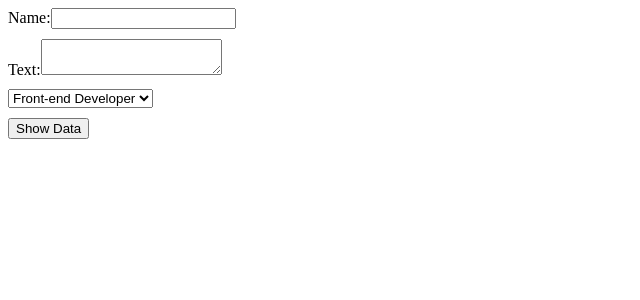
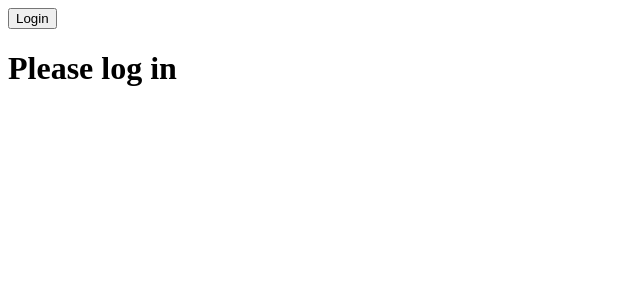
Before and after one commit to MrBlackTongue/react-typescript, a React (Create React App) app: page / in a window 1280 px wide. Shown: the top 300 px of the page, without its empty margins (0-640 px from the left). Built offline with nearby package versions, Linux system fonts and the light colour scheme.

Commit message:
Шестой урок. Типизация контекста и портала

```diff
--- a/src/App.tsx
+++ b/src/App.tsx
@@ -1,136 +1,107 @@
 import React, {Component} from 'react';
+import ReactDOM from "react-dom";
 
-type Position = {
-    id: string,
-    value: string,
-    title: string,
+// type PortalProps = {
+//     children: React.ReactNode
+// }
+//
+// class Portal extends Component <PortalProps> {
+//
+//     private el: HTMLDivElement = document.createElement('div')
+//
+//     public componentDidMount(): void {
+//         document.body.appendChild(this.el)
+//     }
+//
+//     public componentWillUnmount(): void {
+//         document.body.removeChild(this.el)
+//     }
+//
+//     public render(): React.ReactElement<PortalProps> {
+//         return ReactDOM.createPortal(this.props.children, this.el)
+//     }
+// }
+//
+// class MyComponent extends Component<{}, { count: number }> {
+//     state = {
+//         count: 0,
+//     }
+//     handleClick = () => {
+//         this.setState(({ count }) => ({
+//             count: ++count,
+//         }));
+//     }
+//     render() {
+//         return (
+//             <div onClick={this.handleClick}>
+//                 <h1>Clicks: {this.state.count}</h1>
+//                 <Portal>
+//                     <h2>TEST PORTAL</h2>
+//                     <button>Click</button>
+//                 </Portal>
+//             </div>
+//         );
+//     }
+// }
+
+interface IContext {
+    isAuth: Boolean,
+    toggleAuth: () => void
 }
 
-type FormState = {
-    inputText: string,
-    textareaText: string,
-    selectText: string,
-    showData: {
-        name: string,
-        text: string,
-        position: string,
-    }
+const  AuthContext = React.createContext<IContext>({
+    isAuth: false,
+    toggleAuth: () => {},
+})
 
-}
+class Login extends Component {
+    static contextType = AuthContext
+    context!: React.ContextType<typeof AuthContext>
 
-const POSITIONS: Array<Position> = [
-    {
-        id: 'fb',
-        value: 'Front-end Developer',
-        title: 'Front-end Developer',
-    },
-    {
-        id: 'bd',
-        value: 'Back-end Developer',
-        title: 'Back-end Developer',
-    },
-]
+    render() {
+        const {toggleAuth, isAuth} = this.context
 
-const DEFAULT_SELECT_VALUE: string = POSITIONS[0].value;
-const styles: React.CSSProperties = {display: 'block', marginBottom: '10px'};
-
-class Form extends Component<{}, FormState> {
-    state = {
-        inputText: '',
-        textareaText: '',
-        selectText: DEFAULT_SELECT_VALUE,
-        showData: {
-            name: '',
-            text: '',
-            position: '',
+        return (
+            <button onClick={toggleAuth}>
+                {!isAuth ? 'Login' : 'Logout'}
+            </button>
+        )
     }
 }
 
-    private rootRef = React.createRef<HTMLSelectElement>()
+const Profile: React.FC = (): React.ReactElement => (
+    <AuthContext.Consumer>
+        {({ isAuth }: IContext) => (
+            <h1>{!isAuth ? 'Please log in' : 'You are logged in'}</h1>
+            )}
+    </AuthContext.Consumer>
+)
 
-    handleInputChange = (e: React.ChangeEvent<HTMLInputElement>): void => {
-        const {target: {value: inputText}} = e;
-        this.setState({inputText});
-    };
+class Context extends Component<{}, { isAuth: Boolean}> {
+     readonly state = {
+        isAuth: false,
+    }
 
-    handleTextareaChange = (e: React.ChangeEvent<HTMLTextAreaElement>): void => {
-        const {target: {value: textareaText}} = e;
-        this.setState({textareaText});
-    };
+    toggleAuth = () => {
+        this.setState(({ isAuth }) => ({
+            isAuth: !isAuth
+        }))
+    }
 
-    handleSelectChange = (e: React.ChangeEvent<HTMLSelectElement>): void => {
-        const {target: {value: selectText}} = e;
-        this.setState({selectText});
-    };
+    render() {
+        const {isAuth} = this.state
+        const context: IContext = {isAuth, toggleAuth: this.toggleAuth}
 
-    handleShow = (e: React.MouseEvent<HTMLButtonElement>) => {
-        e.preventDefault();
-        const {inputText, textareaText, selectText} = this.state;
-
-        this.setState({
-            inputText: '',
-            textareaText: '',
-            selectText: DEFAULT_SELECT_VALUE,
-            showData: {
-                name: inputText,
-                text: textareaText,
-                position: selectText,
+        return (
+            <AuthContext.Provider value={context}>
+                <Login/>
+                <Profile/>
+            </AuthContext.Provider>
+        )
     }
-        })
-    };
+}
 
 
-    render() {
-        const {inputText, textareaText, selectText, showData} = this.state;
-        const {name, text, position} = showData;
-
-        return (
-            <>
-                <form>
-                    <label style={styles}>
-                        Name:
-                        <input
-                            type="text"
-                            value={inputText}
-                            onChange={this.handleInputChange}
-                        />
-                    </label>
-
-                    <label style={styles}>
-                        Text:
-                        <textarea
-                            value={textareaText}
-                            onChange={this.handleTextareaChange}
-                        />
-                    </label>
-
-                    <select
-                        style={styles}
-                        value={selectText}
-                        onChange={this.handleSelectChange}
-                        ref={this.rootRef}
-                    >
-                        {POSITIONS.map(({id, value, title}) => (
-                            <option
-                                key={id}
-                                value={value}
-                            >{title}</option>
-                        ))}
-                    </select>
-
-                    <button onClick={this.handleShow}>Show Data</button>
-                </form>
-
-                <h2>{name}</h2>
-                <h3>{text}</h3>
-                <h3>{position}</h3>
-            </>
-        );
-    }
-
-}
-
-// const App = () => <Counter title='Counter: '/>
-const App: React.FC = () => <Form/>
+const App: React.FC = () => <Context/>
 
 export default App;
```
Lines whose indentation alone changed are shown as unchanged.
